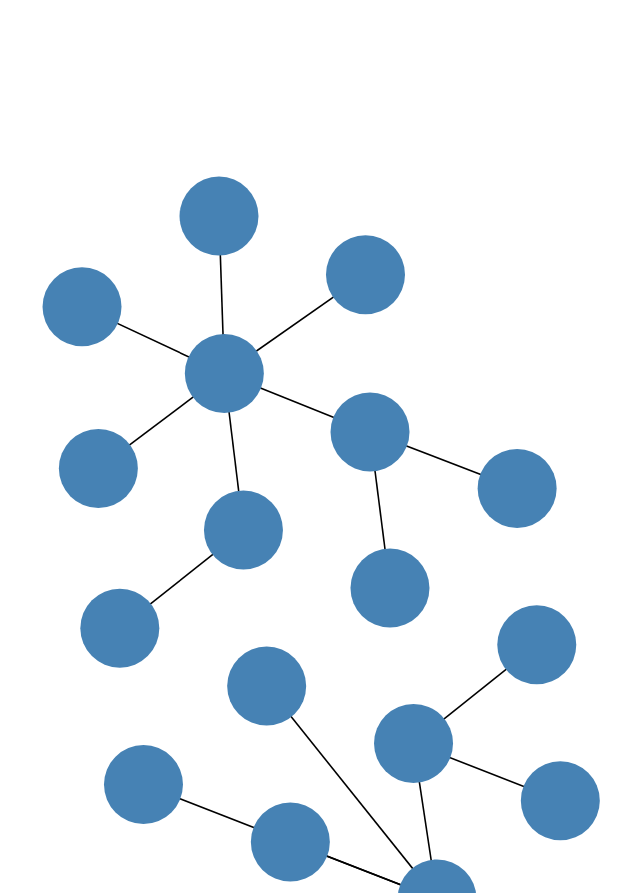
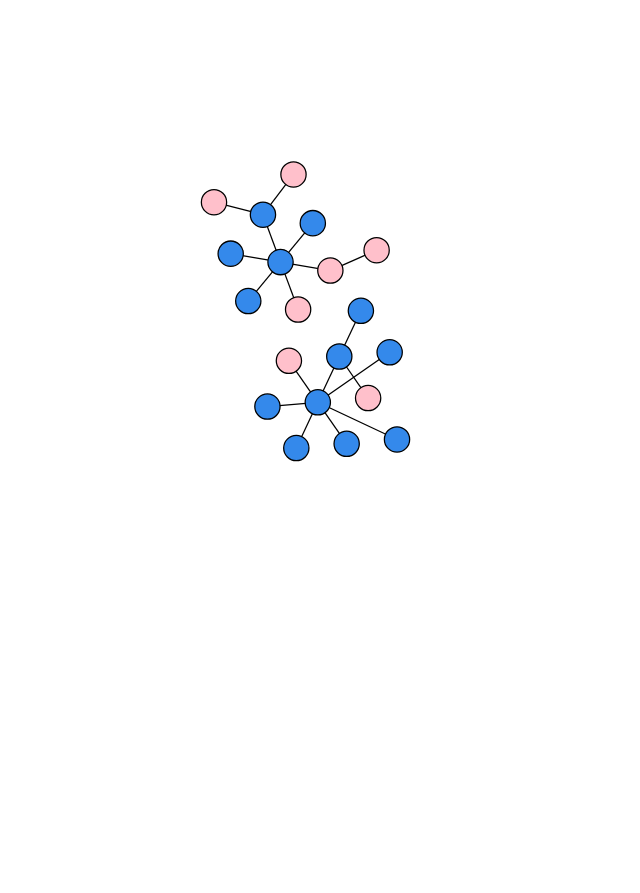
Before and after one commit to WYH-SG/CSC3007-assignment4, a plain HTML site: page index.html in a window 1280 px wide. Shown: the part 5-898 px from the top of the page, without its empty margins (329-969 px from the left). After the commit the page ends 800 px from the top, so only its background shows below. Drawn offline with nearby package versions, Linux system fonts and the light colour scheme.

Commit message:
Circle CSS updated with color

```diff
--- a/index.html
+++ b/index.html
@@ -13,7 +13,7 @@
 
 <script>
 
-let width = 800, height = 800;
+let width = 1000, height = 500;
 
 // Initialize the SVG by creating the viewbox
 let svg = d3.select("svg")
@@ -37,6 +37,7 @@ Promise.all([d3.json("links-sample.json"), d3.json("cases-sample.json")]).then(d
     console.log("links", data[0]); //links
     console.log("cases", data[1]); //cases
 
+
     // Create the link path to the svg
     let linkpath = svg.append("g")
     .attr("id", "links")
@@ -54,42 +55,33 @@ Promise.all([d3.json("links-sample.json"), d3.json("cases-sample.json")]).then(d
     .data(data[1])
     .enter()
     .append("circle")
-    .attr("r", 25)
-    .style("fill", "steelblue")
+    .attr("r", 10)
+    // Set the color of the circle based on gender
+    .style('fill',function(d) {
+        if(d.gender == "female") {
+            return "pink";
+        } else {
+            return "#3489eb";
+        }
+    })
+    .style('stroke', "black")
+    .style('stroke-width', 1)
     .call(d3.drag()
     .on("start", dragstarted)
     .on("drag", dragged)
     .on("end", dragended));
 
-    // Create the force for the circles to be separated from each other
-    // let simulation = d3.forceSimulation()
-    // .nodes(data[1])
-    // .force("center", d3.forceCenter(width / 2, height / 2)) // This force attracts nodes to the center of the svg area
-    // .force("x", d3.forceX().strength(0.1).x( width / 2 ))
-    // .force("y", d3.forceY().strength(0.1).y( height /2 ))
-    // .force("charge", d3.forceManyBody().strength(-50))
-    // .force("collide", d3.forceCollide().strength(0.1).radius(30))
-    // // .alphaTarget(1) // Keep the simulation constantly running
-    // .on("tick", d => {
-    //     node
-    //     .attr("cx", d => d.x)
-    //     .attr("cy", d => d.y);
-    // })
-
     // Create the simulation with links
     let simulation = d3.forceSimulation()
     .nodes(data[1])
-    .force("x", d3.forceX().strength(0.5).x( width /2 ))
-    .force("y", d3.forceY().strength(0.2).y( height /2 ))
-    .force('center', d3.forceCenter(width / 2, height / 2))
-    // .force("link", d3.forceLink(data[0]).id(d => d.id))
     .force("link", d3.forceLink(data[0])
         .id(d => d.id)
         .distance(30) // distance between each node
         .strength(0.5)
     )
-    .force("charge", d3.forceManyBody().strength(-100))
-    .force("collide", d3.forceCollide().strength(0.4).radius(50))
+    .force("charge", d3.forceManyBody().strength(-3))
+    .force("collide", d3.forceCollide().strength(0.5).radius(20))
+    .force('center', d3.forceCenter(width / 2, height / 2))
     .on("tick", d => {
         node
         .attr("cx", d => d.x)
```
